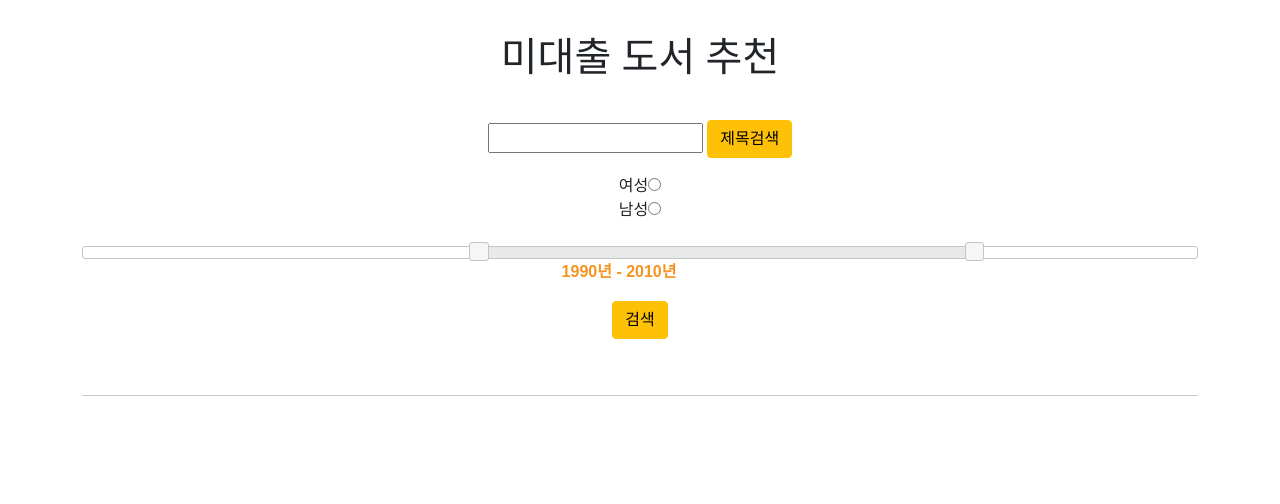
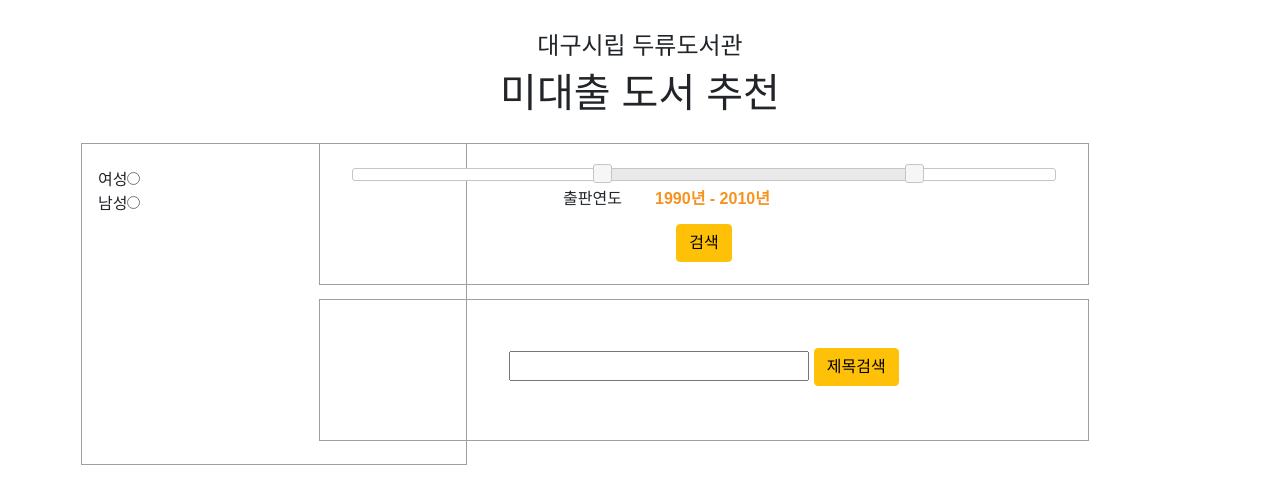
Before and after one commit to dmswl0311/library-AI-web-project, a Django app: page / in a window 1280 px wide. Shown: the top 504 px of the page. Run offline with Django 3.2, Linux system fonts and the light colour scheme; data that the repository does not hold is empty; some libraries are stand-ins or nearby versions; some web fonts are replaced.

Commit message:
index html,css 디자인 수정

```diff
--- a/mainapp/templates/index.html
+++ b/mainapp/templates/index.html
@@ -23,6 +23,58 @@
     /* font */
     .nanumsquare {
         font-family: 'NanumSquare', sans-serif !important;
+    }
+
+    @font-face {
+        font-family: 'HeirofLightBold';
+        src: url('https://cdn.jsdelivr.net/gh/projectnoonnu/noonfonts_20-07@1.0/HeirofLightBold.woff') format('woff');
+        font-weight: normal;
+        font-style: normal;
+    }
+
+    .HeirofLightBold {
+        font-family: 'HeirofLightBold', sans-serif !important;
+    }
+
+    @font-face {
+        font-family: 'UhBeeSeulvely';
+        src: url('https://cdn.jsdelivr.net/gh/projectnoonnu/noonfonts_five@.2.0/UhBeeSeulvely.woff') format('woff');
+        font-weight: normal;
+        font-style: normal;
+    }
+
+    .UhBeeSeulvely {
+        font-family: 'UhBeeSeulvely', sans-serif !important;
+    }
+
+    /* grid */
+    .middle-left {
+        outline: 1px solid #9F9F9F;
+        position: absolute;
+        top: 9rem;
+        width: 30%;
+        height: 40%;
+    }
+
+    .middle-right {
+        position: absolute;
+        top: 9rem;
+        right: 10rem;
+        width: 50rem;
+        height: 40%;
+    }
+
+    .middle-right-1 {
+        outline: 1px solid #9F9F9F;
+        width: 48rem;
+        height: 140px;
+    }
+
+    .middle-right-2 {
+        outline: 1px solid #9F9F9F;
+        margin-top: 16px;
+        width: 48rem;
+        height: 140px;
     }
 </style>
 
@@ -133,29 +185,29 @@
 </head>
 
 <body>
-    <h1>
-        <center style="margin-top: 2rem;">
-            <p><span class="to-right-underline">미대출 도서 추천</span></p>
+    <center style="margin-top: 2rem;" class="UhBeeSeulvely">
+        <h4>대구시립 두류도서관</h4>
+        <h1>미대출 도서 추천</h1>
     </center>
-    </h1>
+    <br><br>
+    <!-- 검색조건 -->
+    <div class="container nanumsquare">
+        <!-- MIDDLE -->
+        <div class="middle">
+            <div class="middle-left">
                 <br>
-    <div class='container nanumsquare'>
-        <center>
-            <form action="{%url 'search'%}" method="get">
-                <input type="text" name='search'>
-                <input type="submit" value='제목검색' class="btn btn-warning">
-            </form>
-
-            <FORM NAME="myForm" method="GET" action="{%url 'search_result'%}">
+                <FORM NAME="myForm" method="GET" action="{%url 'search_result'%}" style="margin-left: 1rem;">
                     <!--대분류1-->
-                <label for="0">여성</label><INPUT TYPE="radio" NAME="gender" ONCLICK="toggleShow(this)" value="F" id="0">
+                    <label for="0">여성</label><INPUT TYPE="radio" NAME="gender" ONCLICK="toggleShow(this)" value="F"
+                        id="0">
                     <!--하위 분류1-->
                     <DIV ID="subCats0" CLASS="subCats">
                         <!--하위 분류2-->
                         <label for="10">10대 이하</label><INPUT TYPE="checkbox" NAME="age[]" ONCLICK="toggleShow2(this)"
                             value='10' id='10'>
                         <div id="sub10" Class="sub">
-                        <label for="101">과학</label><INPUT TYPE="checkbox" NAME="category_name[]" value="과학" id="101">
+                            <label for="101">과학</label><INPUT TYPE="checkbox" NAME="category_name[]" value="과학"
+                                id="101">
                             <label for="102">만화/오락</label><INPUT TYPE="checkbox" NAME="category_name[]" value="만화/오락"
                                 id="102">
                             <label for="103">청소년교육</label><INPUT TYPE="checkbox" NAME="category_name[]" value="청소년교육"
@@ -166,9 +218,10 @@
                         <div id="sub20" Class="sub">
                             <label for="201">문학/여행</label><INPUT TYPE="checkbox" NAME="category_name[]" value='문학/여행'
                                 id='201'>
-                        <label for="202">소설</label><INPUT TYPE="checkbox" NAME="category_name[]" value='소설' id='202'>
-                        <label for="203">자기계발/창업</label><INPUT TYPE="checkbox" NAME="category_name[]" value='자기계발/창업'
-                            id='203'>
+                            <label for="202">소설</label><INPUT TYPE="checkbox" NAME="category_name[]" value='소설'
+                                id='202'>
+                            <label for="203">자기계발/창업</label><INPUT TYPE="checkbox" NAME="category_name[]"
+                                value='자기계발/창업' id='203'>
                         </div>
                         <label for="30">30대</label><INPUT TYPE="checkbox" NAME="age[]" id='30' value='30'
                             ONCLICK="toggleShow2(this)">
@@ -195,9 +248,10 @@
                         <div id="sub50" Class="sub">
                             <label for="501">문학/여행</label><INPUT TYPE="checkbox" NAME="category_name[]" value='문학/여행'
                                 id='501'>
-                        <label for="502">소설</label><INPUT TYPE="checkbox" NAME="category_name[]" value='소설' id='502'>
-                        <label for="503">자기계발/창업</label><INPUT TYPE="checkbox" NAME="category_name[]" value='자기계발/창업'
-                            id='503'>
+                            <label for="502">소설</label><INPUT TYPE="checkbox" NAME="category_name[]" value='소설'
+                                id='502'>
+                            <label for="503">자기계발/창업</label><INPUT TYPE="checkbox" NAME="category_name[]"
+                                value='자기계발/창업' id='503'>
                         </div>
                         <label for="60">60대 이상</label><INPUT TYPE="checkbox" NAME="age[]" id='60' value='60'
                             ONCLICK="toggleShow2(this)">
@@ -212,7 +266,8 @@
                     </DIV>
                     <BR>
                     <!--대분류2-->
-                <label for="1">남성</label><INPUT TYPE="radio" id='1' NAME="gender" ONCLICK="toggleShow(this)" value='M'>
+                    <label for="1">남성</label><INPUT TYPE="radio" id='1' NAME="gender" ONCLICK="toggleShow(this)"
+                        value='M'>
                     <BR>
                     <!--하위 분류2-->
                     <DIV ID="subCats1" CLASS="subCats">
@@ -224,47 +279,48 @@
                                 id='1101'>
                             <label for="1102">만화/오락</label><INPUT TYPE="checkbox" NAME="category_name[]" value="만화/오락"
                                 id='1102'>
-                        <label for="1103">과학</label><INPUT TYPE="checkbox" NAME="category_name[]" value="과학" id='1103'>
+                            <label for="1103">과학</label><INPUT TYPE="checkbox" NAME="category_name[]" value="과학"
+                                id='1103'>
                         </div>
-                    <label for="20">20대</label><INPUT TYPE="checkbox" NAME="age[]" id='20' ONCLICK="toggleShow3(this)"
-                        value='20'>
+                        <label for="20">20대</label><INPUT TYPE="checkbox" NAME="age[]" id='20'
+                            ONCLICK="toggleShow3(this)" value='20'>
                         <div id="subM20" Class="subM">
-                        <label for="1201">자기계발/창업</label><INPUT TYPE="checkbox" NAME="category_name[]" value="자기계발/창업"
-                            id='1201'>
+                            <label for="1201">자기계발/창업</label><INPUT TYPE="checkbox" NAME="category_name[]"
+                                value="자기계발/창업" id='1201'>
                             <label for="1202">문학/여행</label><INPUT TYPE="checkbox" NAME="category_name[]" value="문학/여행"
                                 id='1202'>
-                        <label for="1203">취미/생활/IT</label><INPUT TYPE="checkbox" NAME="category_name[]" value="취미/생활/IT"
-                            id='1203'>
+                            <label for="1203">취미/생활/IT</label><INPUT TYPE="checkbox" NAME="category_name[]"
+                                value="취미/생활/IT" id='1203'>
                         </div>
-                    <label for="30">30대</label><INPUT TYPE="checkbox" NAME="age[]" id='30' ONCLICK="toggleShow3(this)"
-                        value='30'>
+                        <label for="30">30대</label><INPUT TYPE="checkbox" NAME="age[]" id='30'
+                            ONCLICK="toggleShow3(this)" value='30'>
                         <div id="subM30" Class="subM">
-                        <label for="1301">자기계발/창업</label><INPUT TYPE="checkbox" NAME="category_name[]" value="자기계발/창업"
-                            id='1301'>
+                            <label for="1301">자기계발/창업</label><INPUT TYPE="checkbox" NAME="category_name[]"
+                                value="자기계발/창업" id='1301'>
                             <label for="1302">문학/여행</label><INPUT TYPE="checkbox" NAME="category_name[]" value="문학/여행"
                                 id='1302'>
-                        <label for="1303">취미/생활/IT</label><INPUT TYPE="checkbox" NAME="category_name[]" value="취미/생활/IT"
-                            id='1303'>
+                            <label for="1303">취미/생활/IT</label><INPUT TYPE="checkbox" NAME="category_name[]"
+                                value="취미/생활/IT" id='1303'>
                         </div>
-                    <label for="40">40대</label><INPUT TYPE="checkbox" NAME="age[]" id='40' ONCLICK="toggleShow3(this)"
-                        value='40'>
+                        <label for="40">40대</label><INPUT TYPE="checkbox" NAME="age[]" id='40'
+                            ONCLICK="toggleShow3(this)" value='40'>
                         <div id="subM40" Class="subM">
-                        <label for="1401">자기계발/창업</label><INPUT TYPE="checkbox" NAME="category_name[]" value="자기계발/창업"
-                            id="1401">
+                            <label for="1401">자기계발/창업</label><INPUT TYPE="checkbox" NAME="category_name[]"
+                                value="자기계발/창업" id="1401">
                             <label for="1402">청소년교육</label><INPUT TYPE="checkbox" NAME="category_name[]" value="청소년교육"
                                 id="1402">
                             <label for="1403">만화/오락</label><INPUT TYPE="checkbox" NAME="category_name[]" value="만화/오락"
                                 id="1403">
                         </div>
-                    <label for="50">50대</label><INPUT TYPE="checkbox" NAME="age[]" id='50' ONCLICK="toggleShow3(this)"
-                        value='50'>
+                        <label for="50">50대</label><INPUT TYPE="checkbox" NAME="age[]" id='50'
+                            ONCLICK="toggleShow3(this)" value='50'>
                         <div id="subM50" Class="subM">
                             <label for="1501">문학/여행</label><INPUT TYPE="checkbox" NAME="category_name[]" value="문학/여행"
                                 id='1501'>
-                        <label for="1502">자기계발/창업</label><INPUT TYPE="checkbox" NAME="category_name[]" value="자기계발/창업"
-                            id='1502'>
-                        <label for="1503">취미/생활/IT</label><INPUT TYPE="checkbox" NAME="category_name[]" value="취미/생활/IT"
-                            id='1503'>
+                            <label for="1502">자기계발/창업</label><INPUT TYPE="checkbox" NAME="category_name[]"
+                                value="자기계발/창업" id='1502'>
+                            <label for="1503">취미/생활/IT</label><INPUT TYPE="checkbox" NAME="category_name[]"
+                                value="취미/생활/IT" id='1503'>
                         </div>
                         <label for="60">60대 이상</label><INPUT TYPE="checkbox" NAME="age[]" id='60' value='60'
                             ONCLICK="toggleShow3(this)">
@@ -273,25 +329,39 @@
                                 id='1601'>
                             <label for="1602">세계사/역사</label><INPUT TYPE="checkbox" NAME="category_name[]" value="세계사/역사"
                                 id='1602'>
-                        <label for="1603">자기계발/창업</label><INPUT TYPE="checkbox" NAME="category_name[]" value="자기계발/창업"
-                            id='1603'>
+                            <label for="1603">자기계발/창업</label><INPUT TYPE="checkbox" NAME="category_name[]"
+                                value="자기계발/창업" id='1603'>
                         </div>
                     </DIV>
-                <br>
-                <!-- <label for="amount">출판연도</label> -->
-                <div id="slider-range"></div>
-                <input type="text" id="amount" readonly aria-valuemin="" />
-                </p>
+            </div>
+            <div class="middle-right">
+                <div class="middle-right-1"><br>
+                    <div id="slider-range" style="margin-left: 2rem; margin-right: 2rem;"></div>
+                    <center style="margin-top: 0.3rem;">
+                        출판연도<input type="text" id="amount" readonly aria-valuemin="" />
+                    </center>
                     <input type="hidden" id="from" name="year1" />
                     <input type="hidden" id="to" name="year2" />
+                    <center style="margin-top: 0.8rem;">
                         <input type="submit" value="검색" id="search_button" class="btn btn-warning">
+                    </center>
                     </FORM>
-            <br>
-            <hr>
+                </div>
+                <div class="middle-right-2"> <br><br>
+                    <center>
+                        <form action="{%url 'search'%}" method="get">
+                            <input type="text" name='search' style="width: 300px;">
+                            <input type="submit" value='제목검색' id='name_serach' class="btn btn-warning">
+                        </form>
                     </center>
                 </div>
+            </div>
+        </div>
+    </div>
+    </div>
+    <br><br><br>
 
-    <div class="container nanumsquare">
+    <div class="container nanumsquare" style="margin-top: 15rem;">
         <div class="row">
             {%for i in library_list_f%}
             <div class="col-4">
```
Lines whose indentation alone changed are shown as unchanged.
